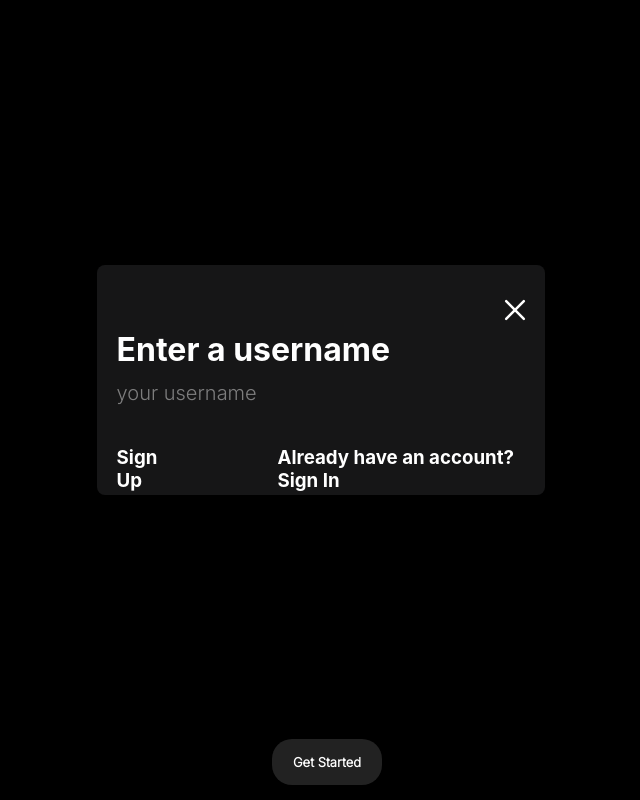
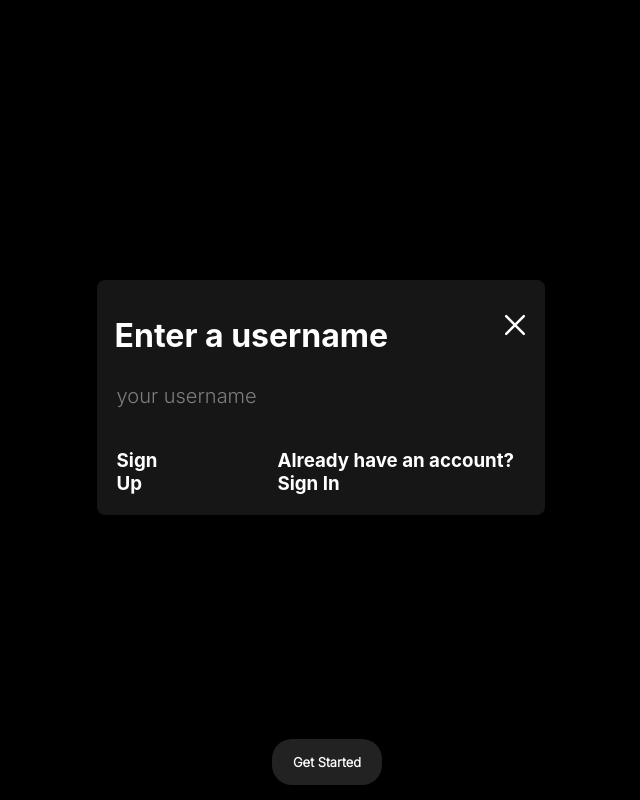
Before and after one commit to tr-vs/realist, a React (Create React App) app in the folder frontend/rea-list/: page /landing in a window 1280 px wide. Both pictures are taken after a click on the element "Get Started". Shown: the top 800 px of the page, without its empty margins (313-953 px from the left). Built offline with nearby package versions, Linux system fonts and the light colour scheme.

Commit message:
Fixed sign up on landing page

```diff
--- a/frontend/rea-list/src/pages/Landing.js
+++ b/frontend/rea-list/src/pages/Landing.js
@@ -295,13 +295,17 @@ const Landing = () => {
             {isPopUp && (
                 <div className="sign-up-popup">
                     <div className="sign-up-container">
-                        <div className="close-button-container">
-                            <CancelButton
-                                className="close-button"
-                                onClick={closePopUp}
-                            />
+                        <div className="top-part">
+                            <div className="modal-text-top">
+                                <h1>Enter a username</h1>
+                            </div>
+                            <div className="close-button-container">
+                                <CancelButton
+                                    className="close-button"
+                                    onClick={closePopUp}
+                                />
+                            </div>
                         </div>
-                        <h1 className="modal-text top">Enter a username</h1>
                         <input
                             className="username-field"
                             type="text"
--- a/frontend/rea-list/src/styles/LandingPage.css
+++ b/frontend/rea-list/src/styles/LandingPage.css
@@ -327,7 +327,7 @@ swiper-button-prev {
 
 /* Sign Up PopUp */
 
-.sign-up-popup {
+/* .sign-up-popup {
   position: 'fixed';
   top: '50%';
   left: '50%';
@@ -335,6 +335,12 @@ swiper-button-prev {
   background-color: 'white';
   padding: '20px';
   z-index: 999;
+} */
+
+.modal-text-top {
+  color: white;
+  flex: 1;
+  padding-left: 3px;
 }
 
 .sign-up-popup {
@@ -342,7 +348,7 @@ swiper-button-prev {
   top: 35%;
   left: 32%;
   width: 35%;
-  height: 25%;
+  max-height: 80vh;
   display: flex;
   flex-direction: row-reverse;
   justify-content: center;
@@ -364,10 +370,11 @@ swiper-button-prev {
 
 }
 
-.close-button-container {
+.top-part {
   display: flex;
-  justify-content: end;
+  flex-direction: row;
 }
+
 
 .username-field {
     font-family: Inter, system-ui, Avenir, Helvetica, Arial, sans-serif;
```
